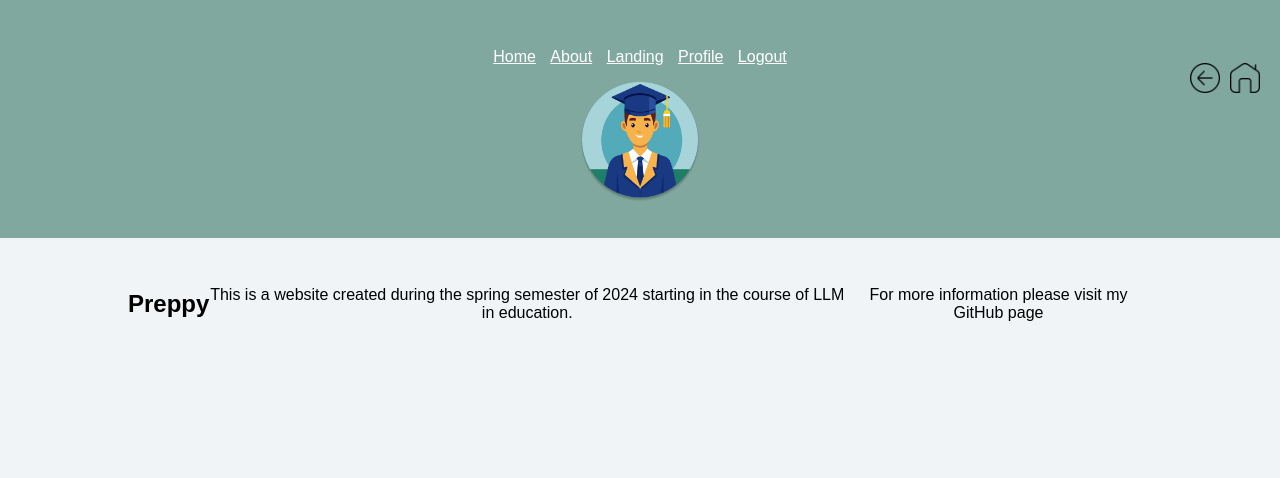
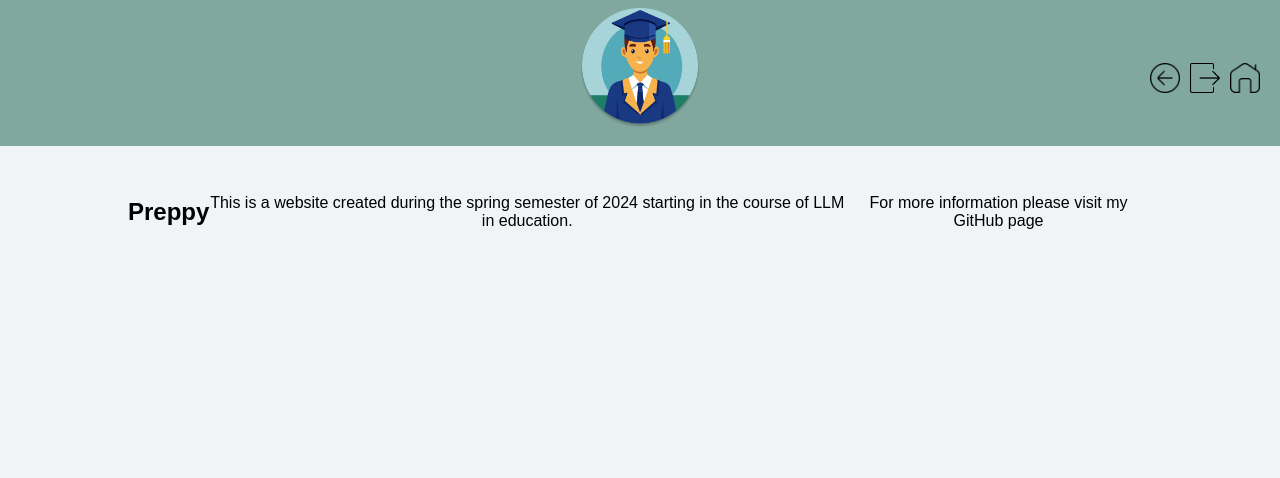
Before and after one commit to SvenjaCSch/preppy, a Flask app: page /about in a window 1280 px wide. Shown: the top 478 px of the page. Run offline with Flask 3, Linux system fonts and the light colour scheme; the visitor is signed in with stand-in values (Sample User, id 1).

Commit message:
new logout button und logo hover

```diff
--- a/board/static/css/preppy.css
+++ b/board/static/css/preppy.css
@@ -31,7 +31,8 @@ body::-webkit-scrollbar-thumb {
 
 header {
     background-color: #80a89e;
-    padding: 2rem;
+    padding: 0.5rem;
+    height: 130px;
 }
 
 
@@ -45,9 +46,13 @@ header {
     width: 120px;
     height: 120px;
 }
+.graduation-icon:hover{
+  opacity: 0.8;
+}
+
 .icon{
-  width: 40px;
-  height: 40px;
+  width: 30px;
+  height: 30px;
 }
 
 main {
@@ -183,8 +188,6 @@ a:visited {
 }
 
 .myBtnhome a img.icon {
-    width: 30px;
-    height: 30px;
     cursor: pointer;
 }
 
@@ -192,16 +195,29 @@ a:visited {
     opacity: 0.8;
 }
 
-.myBtnback {
+.myBtnLogout {
   position: absolute;
   right: 60px;
   top: 10%;
   transform: translateY(-50%);
 }
 
+.myBtnLogout a img.icon {
+  cursor: pointer;
+}
+
+.myBtnLogout a img.icon:hover {
+  opacity: 0.8;
+}
+
+.myBtnback {
+  position: absolute;
+  right: 100px;
+  top: 10%;
+  transform: translateY(-50%);
+}
+
 .myBtnback a img.icon {
-  width: 30px;
-  height: 30px;
   cursor: pointer;
 }
 
--- a/board/templates/base.html
+++ b/board/templates/base.html
@@ -10,7 +10,6 @@
 
 <body>
     <header>
-      {% include("_navigation.html") %}
         <div class="header-content">
           {% if not current_user.is_authenticated %}
           <a href="{{ url_for('pages.home') }}">
@@ -20,30 +19,32 @@
           {% if current_user.is_authenticated %}
           <a href="{{ url_for('student.landing') }}">
             <img src="{{ url_for('static', filename='images/Logo.png') }}"alt="Graduation Cap Icon" class="graduation-icon"></a>
+            {% endif %}
           </div>
-          {% endif %}
-          {% if current_route != 'pages.home' %}
+
             <div class="myBtnhome">
+              {% if not current_user.is_authenticated %}
                 <a href="{{ url_for('pages.home') }}">
                     <img src="{{ url_for('static', filename='images/house-chimney.png') }}" alt="Home" class="icon">
                 </a>
+              {% endif %}
+              {% if current_user.is_authenticated %}
+              <a href="{{ url_for('student.landing') }}">
+                  <img src="{{ url_for('static', filename='images/house-chimney.png') }}" alt="Home" class="icon">
+              </a>
+              {% endif %}
             </div>
-            {% endif %}
-            {% if current_route != 'home' %}
-            {% if previous_url and is_authenticated %}
+            {% if current_user.is_authenticated %}
             <div class="myBtnback">
                 <a href="{{ previous_url }}">
                     <img src="{{ url_for('static', filename='images/arrow-circle-left.png') }}" alt="Back" class="icon">
                 </a>
             </div>
-            {% elif not is_authenticated %}
-            <div class="myBtnback">
-                <a href="{{ url_for('pages.home') }}">
-                    <img src="{{ url_for('static', filename='images/arrow-circle-left.png') }}" alt="Back" class="icon">
-                </a>
-            </div>
             {% endif %}
-        {% endif %}
+        <div class="myBtnLogout">
+          <a href="{{ url_for('auth.logout') }}"><img src="{{ url_for('static', filename='images/icons8-logout-50.png') }}" alt="Logout", class="icon">
+          </a>
+        </div>
     </header>
 <section>
   <main>
```
Also changed, not shown: board/static/images/icons8-logout-50.png (added).
